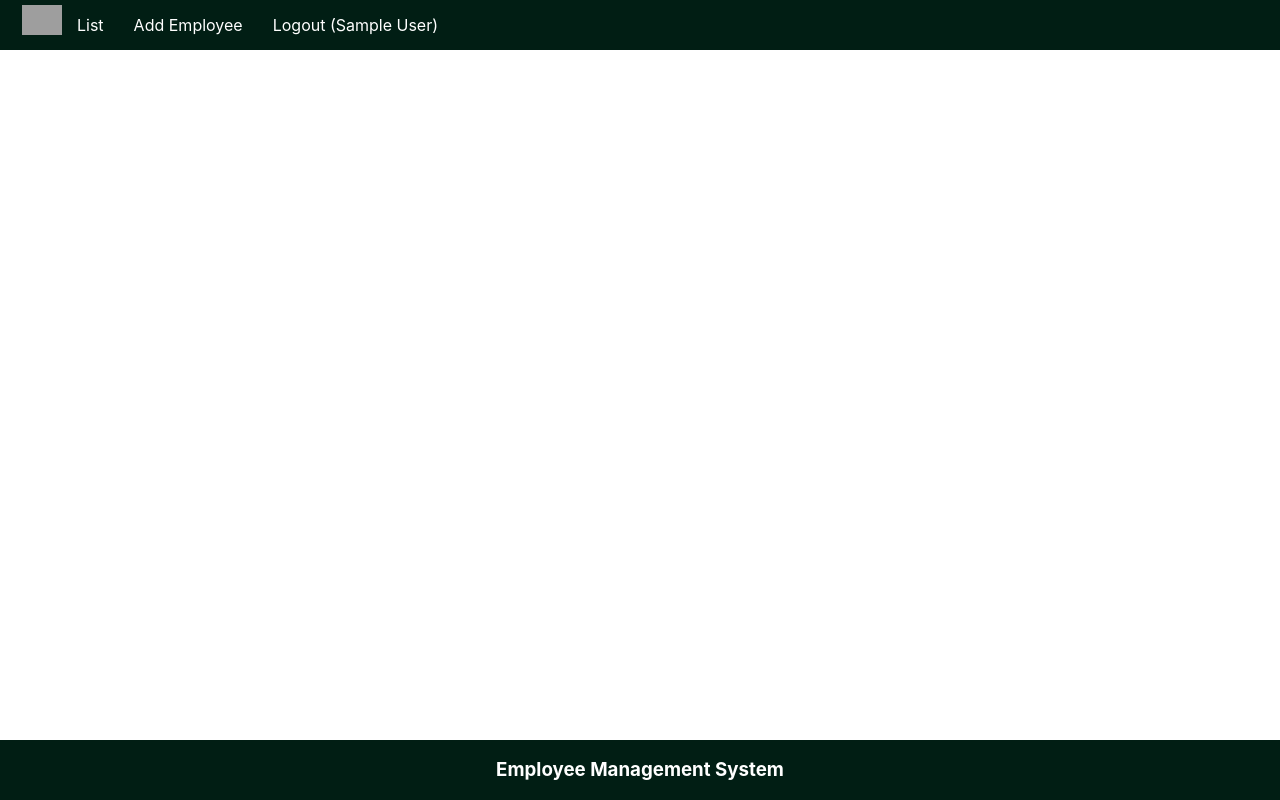
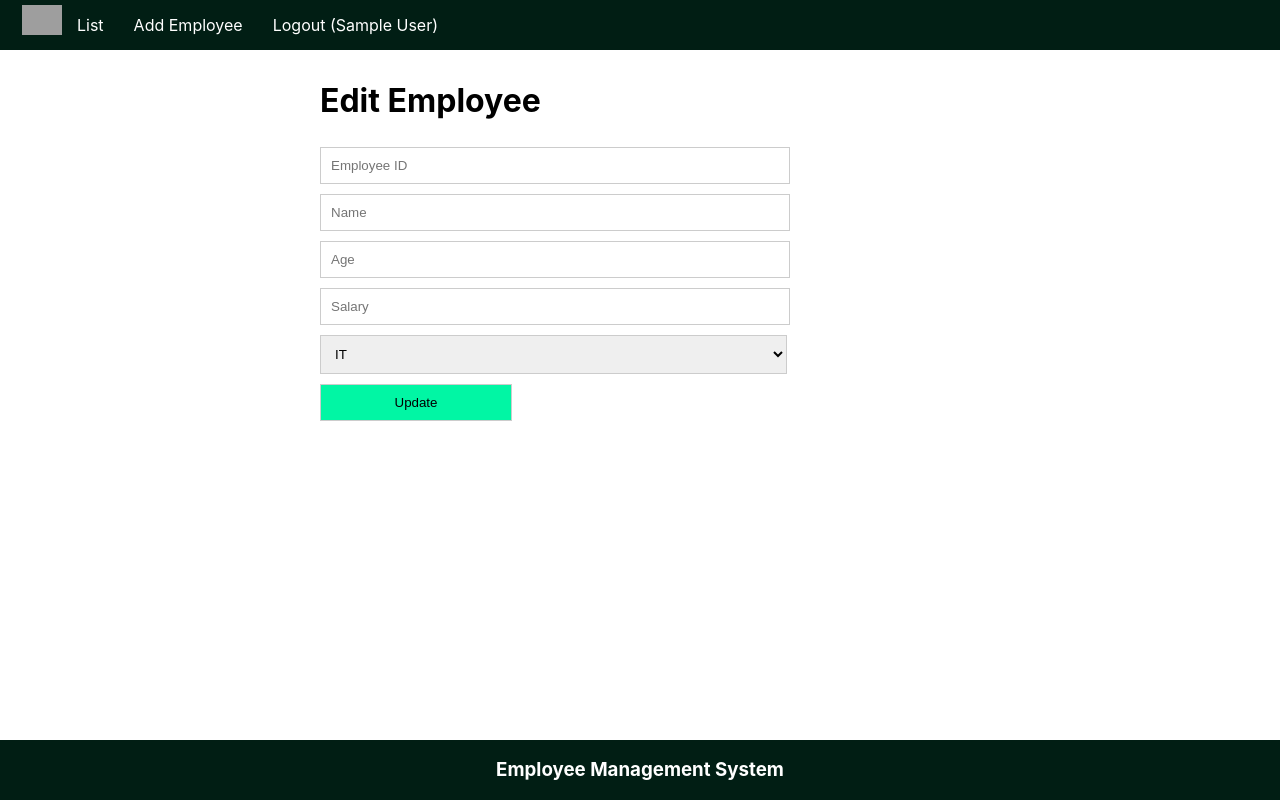
Before and after one commit to mesepith/node_react_employee_management, a React (Create React App) app in the folder react-front/: page /edit/1 in a window 1280 px wide. Built offline with nearby package versions, Linux system fonts and the light colour scheme; no server answers; sample sign-in values are in the browser's storage; grey boxes are pictures that could not be loaded.

Commit message:
make api in node to get employee details by id and display it in react

```diff
--- a/react-front/src/App.css
+++ b/react-front/src/App.css
@@ -87,6 +87,7 @@ html {
 }
 .emp-list-table tr td .edit-btn{
   background-color: #4CAF50;
+  text-decoration: none;
 }
 .emp-list-table tr td .delete-btn{
   background-color: #f44336;
--- a/react-front/src/App.js
+++ b/react-front/src/App.js
@@ -7,6 +7,8 @@ import SignUp from './components/SignUp';
 import Login from './components/Login';
 import AddEmployee from './components/AddEmployee';
 import EmployeeList from './components/EmployeeList';
+import EditEmployee from './components/EditEmployee';
+
 
 
 //import PrivateRoute from PrivateComponent
@@ -23,6 +25,7 @@ function App() {
           < Route element={<PrivateRoute />}>
             <Route path="/" element={<EmployeeList />} />
             <Route path="/add" element={<AddEmployee />} />
+            <Route path="/edit/:id" element={<EditEmployee />} />
             <Route path="/logout" element={<h1>Bye Bye</h1>} />
           </Route>
 
--- /dev/null
+++ b/react-front/src/components/EditEmployee.js
@@ -0,0 +1,99 @@
+//import react
+import React, { useState, useEffect } from 'react';
+//import useParams
+import { useParams } from 'react-router-dom';
+
+const DOMAIN = 'http://dev1.switchme.in:5000';
+
+//get employees employee_id, name, age, salary, department from node server and display this employee details in edit employee form and on click update button validate data and update employee details in database, pass token in header to authenticate user
+const EditEmployee = () => {
+    //get employee_id, name, age, salary, department from node server using fetch api and async await method and pass token in header to authenticate user
+    const [employee, setEmployee] = useState({
+        employee_id: '',
+        name: '',
+        age: '',
+        salary: '',
+        department: ''
+    });
+
+    const params = useParams();
+
+    //get token from local storage
+    const token = JSON.parse(localStorage.getItem('token'));
+
+    //get employee_id, name, age, salary, department from node server using fetch api and async await method and pass token in header to authenticate user
+    useEffect(() => {
+        const getEmployee = async () => {
+            const res = await fetch(DOMAIN + '/api/get-employee/' + params.id, {
+                method: 'GET',
+                headers: {
+                    'Content-Type': 'application/json',
+                    'Authorization': 'Bearer ' + token
+                }
+            });
+            const data = await res.json();
+            console.log('data: ', data);
+            setEmployee(data);
+        }
+        //on load call getEmployee function
+        getEmployee();
+    }, [params.id, token]);
+
+
+    //update employee details function using fetch api and async await method and pass token in header to authenticate user, on click update button validate data and update employee details in database, display error message if any error occurs while fetching data from node server
+    const updateEmployee = async (e) => {
+        console.log('employee z : ' + JSON.stringify(employee));
+        e.preventDefault();
+        const res = await fetch(DOMAIN + '/api/update-employee/' + params.id, {
+            method: 'PUT',
+            headers: {
+                'Content-Type': 'application/json',
+                'Authorization': 'Bearer ' + token
+            },
+            body: JSON.stringify(employee)
+        });
+        const data = await res.json();
+        console.log('data: ', data);
+        if(data.error){
+            setError(data.error);
+        }else{
+            setEmployee(data);
+        }
+    }
+
+    //display error message if any error occurs while fetching data from node server
+    const [error, setError] = useState('');
+
+    //return edit employee form, similar to AddEmployee.js component
+
+    return (
+        <div className='parentz'>
+            <h1>Edit Employee</h1>
+            <form>
+                <input type="text" className='signelm' placeholder="Employee ID" name="employee_id" value={employee.employee_id} onChange={(e)=>setEmployee({...employee, employee_id: e.target.value})} />
+                <input type="text" className='signelm' placeholder="Name" name="name" value={employee.name} onChange={(e)=>setEmployee({...employee, name: e.target.value})} />
+                <input type="text" className='signelm' placeholder="Age" name="age" value={employee.age} onChange={(e)=>setEmployee({...employee, age: e.target.value})} />
+                <input type="text" className='signelm' placeholder="Salary" name="salary" value={employee.salary} onChange={(e)=>setEmployee({...employee, salary: e.target.value})} />
+                {/* create select tag for department */}
+                <select className='signelm slcttag' name="department" value={employee.department} onChange={(e)=>setEmployee({...employee, department: e.target.value})}>
+                    <option value="IT">IT</option>
+                    <option value="HR">HR</option>
+                    <option value="Sales">Sales</option>
+                    <option value="Marketing">Marketing</option>
+                    <option value="Other">Other</option>
+                </select>
+
+                <button className='signelm actbtn' onClick={updateEmployee}>Update</button>
+            </form>
+            {error && <p className='error'>{error}</p>}
+        </div>
+
+    )
+
+}
+
+
+
+
+//export edit employee component
+export default EditEmployee;
--- a/react-front/src/components/EmployeeList.js
+++ b/react-front/src/components/EmployeeList.js
@@ -1,5 +1,7 @@
 //import react
 import React,{useState, useEffect} from 'react';
+//import link
+import { Link } from 'react-router-dom';
 
 const DOMAIN = 'http://dev1.switchme.in:5000';
 
@@ -81,7 +83,9 @@ const EmployeeList = () => {
                             <td>{employee.salary}</td>
                             <td>{employee.department}</td>
                             <td>
-                                <button className='action-btn edit-btn'>Edit</button>
+                                <button className='action-btn edit-btn'>
+                                    <Link to={'/edit/' + employee._id}>Edit</Link>
+                                </button>
                                 <button className='action-btn delete-btn' onClick={()=>deleteEmployee(employee._id)} >Delete</button>
                             </td>
                         </tr>
```
Also changed, not shown: 1 other file (tests, documents, lock files or other folders).
